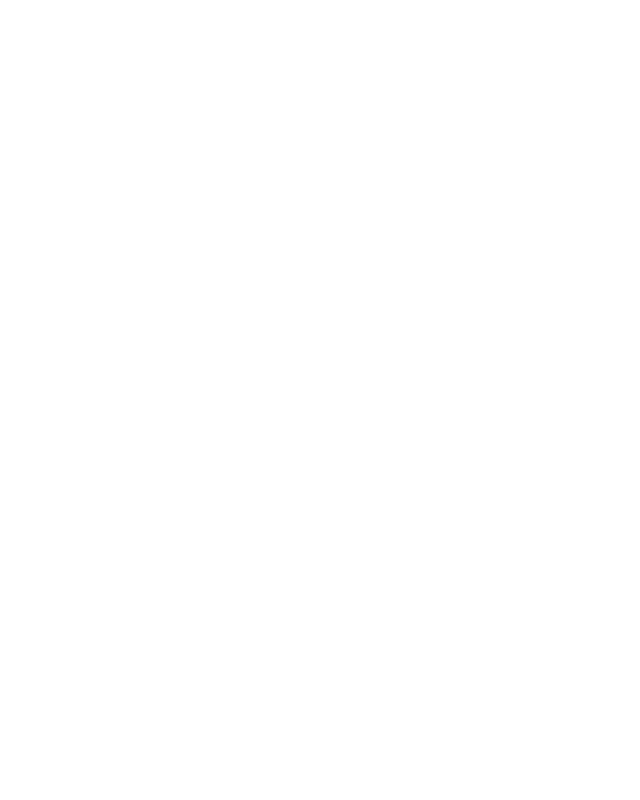
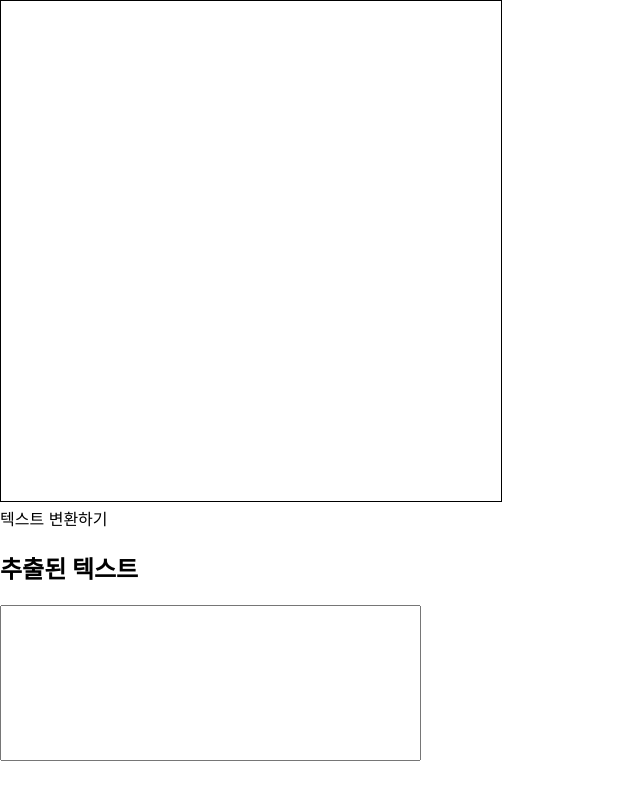
Before and after one commit to arsenalis4/mathai, a React (Create React App) app in the folder client/: page /write in a window 1280 px wide. Before the commit this address had no page. Shown: the whole page, without its empty margins (0-640 px from the left). Built offline with nearby package versions, Linux system fonts and the light colour scheme; a web font is replaced by a local one.

Commit message:
[Feat] OCR Feature

```diff
--- a/client/package.json
+++ b/client/package.json
@@ -7,10 +7,12 @@
     "@testing-library/react": "^13.4.0",
     "@testing-library/user-event": "^13.5.0",
     "axios": "^1.3.4",
+    "fetch": "^1.1.0",
     "react": "^18.2.0",
     "react-dom": "^18.2.0",
     "react-router-dom": "^6.9.0",
     "react-scripts": "5.0.1",
+    "tesseract.js": "^2.1.1",
     "web-vitals": "^2.1.4",
     "workbox-background-sync": "^6.5.4",
     "workbox-broadcast-update": "^6.5.4",
--- a/client/src/App.css
+++ b/client/src/App.css
@@ -236,3 +236,19 @@
   cursor: pointer;
   width: 40%;
 }
+
+.choiceQuestionHeaderFlex{
+  align-items: center;
+  display: flex;
+  flex-direction: row;
+  justify-content: space-between;
+  width: 100%;
+}
+
+.writeImage{
+  width: 3.5vh;
+}
+
+.writeImage > img{
+  width: 100%;
+}
--- a/client/src/App.js
+++ b/client/src/App.js
@@ -4,6 +4,7 @@
 import './App.css';
 import { Choice } from './ChoiceView/Choice';
 import { Home } from './HomeView/Home';
+import { WriteBody } from './WriteView/WriteBody';
 
 function App() {
   return (
@@ -12,6 +13,7 @@
         <Route path="/" element={<Home />} />
         <Route path="/choice" element={<Choice />} />
         <Route path="/ans" element={<Answer />} />
+        <Route path="/write" element={<WriteBody />} />
       </Routes>
     </Router>
   );
--- a/client/src/ChoiceView/ChoiceBody.js
+++ b/client/src/ChoiceView/ChoiceBody.js
@@ -26,8 +26,10 @@
     return (
         <div className="choiceBody">
             <div className="choiceQuestion">
-                <div className="choiceQuestionText">
-                    문제
+                <div className="choiceQuestionHeaderFlex">
+                    <div className="writeImage" style={{"visibility": "hidden", "margin-left": "5%"}}><img src="img/signature.png" /></div>
+                    <div className="choiceQuestionText">문제</div>
+                    <div className="writeImage" style={{"margin-right": "5%"}} onClick={()=>{navigate("/write");}}><img src="img/signature.png" /></div>
                 </div>
                 <div className="choiceQuestionBox">
                     <textarea type="text-area" id="choiceQuestionInputBox" value={value} onChange={onChange}/>
--- /dev/null
+++ b/client/src/WriteView/WriteBody.js
@@ -0,0 +1,95 @@
+import axios from 'axios';
+import React, { useState, useRef } from 'react';
+
+export function WriteBody() {
+  const canvasRef = useRef(null);
+  const [isDrawing, setIsDrawing] = useState(false);
+  const [lastX, setLastX] = useState(0);
+  const [lastY, setLastY] = useState(0);
+  const [recognizedText, setRecognizedText] = useState('');
+
+  function handleCanvasMouseDown(e) {
+    setIsDrawing(true);
+    setLastX(e.clientX - canvasRef.current.getBoundingClientRect().left);
+    setLastY(e.clientY - canvasRef.current.getBoundingClientRect().top);
+  }
+
+  function handleCanvasMouseMove(e) {
+    if (isDrawing) {
+      const canvas = canvasRef.current;
+      const ctx = canvas.getContext('2d');
+      const x = e.clientX - canvas.getBoundingClientRect().left;
+      const y = e.clientY - canvas.getBoundingClientRect().top;
+
+      ctx.beginPath();
+      ctx.moveTo(lastX, lastY);
+      ctx.lineTo(x, y);
+      ctx.stroke();
+
+      setLastX(x);
+      setLastY(y);
+    }
+  }
+
+  function handleCanvasMouseUp() {
+    setIsDrawing(false);
+  }
+
+  async function recognizeText(){
+    const canvas = canvasRef.current;
+    const blob = await new Promise(resolve => canvas.toBlob(resolve));
+    console.log(blob);
+
+    const YOUR_APP_ID = "haeundaestar_gmail_com_8872aa_4cb609";
+    const YOUR_APP_KEY = "7ccc698a4fa601586ab714951cf50f4cd8378f14820ee9713321205787430e27";
+    const formData = new FormData();
+    formData.append("src", blob, "image.png");
+    formData.append("data_options", JSON.stringify({
+        "include_asciimath": true,
+        "include_latex": true
+    }));
+
+    axios.post("https://api.mathpix.com/v3/text", formData, {
+        headers: {
+            "Content-Type": "multipart/form-data",
+            "app_id": YOUR_APP_ID,
+            "app_key": YOUR_APP_KEY
+        }
+    })
+    .then(response => {
+        console.log(response.data);
+    })
+    .catch(error => {
+        console.error(error);
+    });
+  }
+
+  return (
+    <div>
+      <canvas
+        ref={canvasRef}
+        width={500}
+        height={500}
+        style={{ border: '1px solid black' }}
+        onMouseDown={handleCanvasMouseDown}
+        onMouseMove={handleCanvasMouseMove}
+        onMouseUp={handleCanvasMouseUp}
+      />
+      <div onClick={()=>{
+        recognizeText();
+      }}>
+        텍스트 변환하기
+      </div>
+      <div>
+        <h2>추출된 텍스트</h2>
+        <textarea
+          value={recognizedText}
+          rows={10}
+          cols={50}
+          readOnly
+          style={{ resize: 'none' }}
+        />
+      </div>
+    </div>
+  );
+}
```
Also changed, not shown: client/public/img/signature.png (added), client/src/WriteView/Write.js (added), 14 other files (tests, documents, lock files or other folders).
